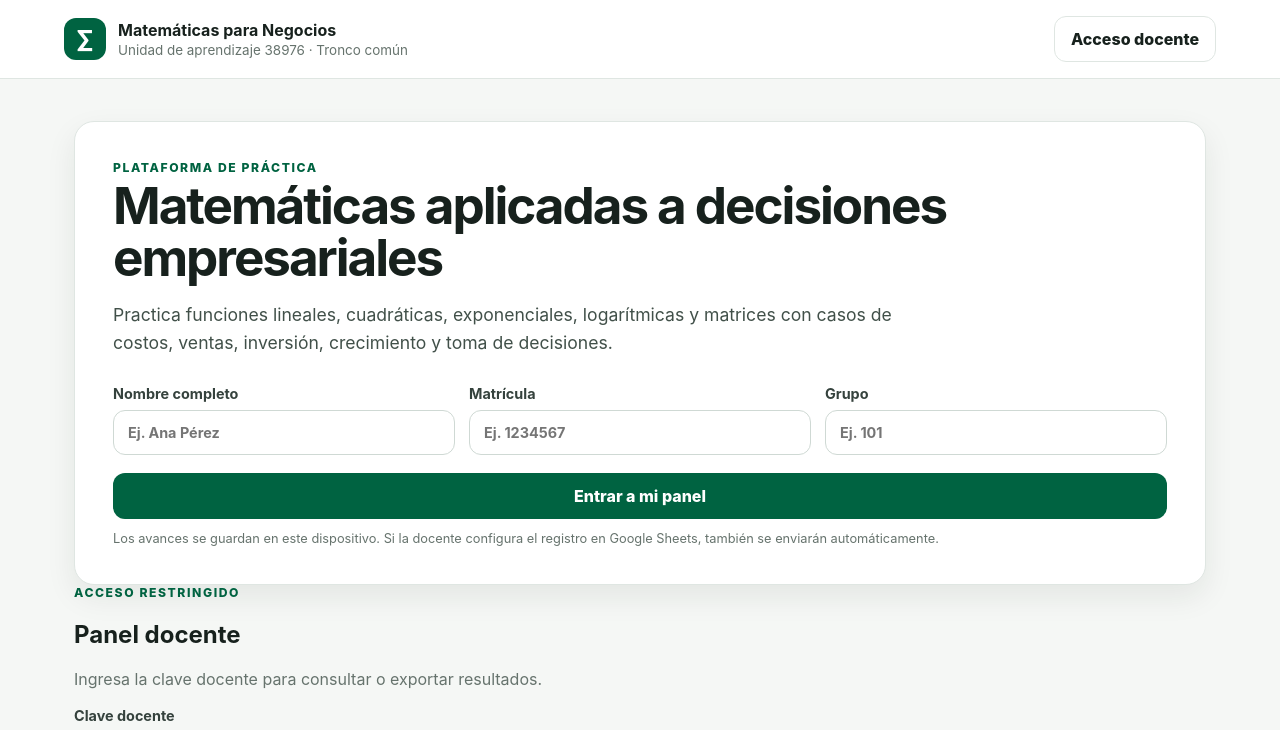
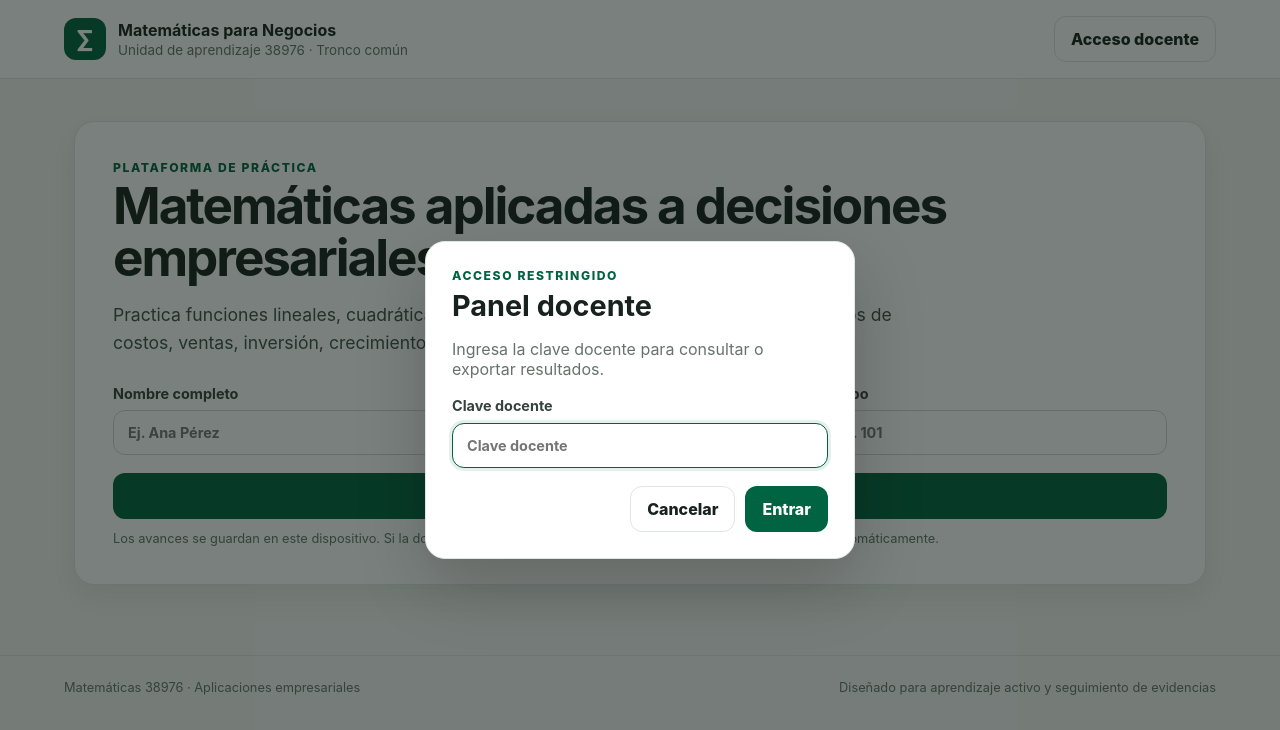
Before and after one commit to 3ahumada/matematicas-negocios-uabc, a plain HTML site: page index.html in a window 1280 px wide. Both pictures are taken after a click on the button "Acceso docente". Shown: the top 730 px of the page. Drawn offline with nearby package versions, Linux system fonts and the light colour scheme.

Commit message:
Style secure teacher access modal and logout controls

```diff
--- a/styles.css
+++ b/styles.css
@@ -40,3 +40,11 @@ input{width:100%;margin-top:8px;padding:13px 14px;border:1px solid #cfd9d4;borde
 .teacher-actions{display:flex;gap:10px;margin:24px 0}.table-wrap{overflow:auto;background:white;border:1px solid var(--line);border-radius:16px}table{width:100%;border-collapse:collapse;min-width:980px}th,td{padding:12px 14px;text-align:left;border-bottom:1px solid var(--line);font-size:.84rem}th{background:#f0f4f1;color:#415049}.config-card{padding:22px;margin-top:20px}.inline-form{display:flex;gap:10px}.inline-form input{margin:0}
 footer{display:flex;justify-content:space-between;gap:20px;padding:24px 5vw;border-top:1px solid var(--line);color:var(--muted);font-size:.8rem}
 @media(max-width:780px){.grid-3,.stats-grid,.unit-grid{grid-template-columns:1fr}.hero-row,.practice-head{flex-direction:column}.score-pill{width:100%}.answer-row{grid-template-columns:1fr}.inline-form{flex-direction:column}.topbar{align-items:flex-start}.brand span{display:none}footer{flex-direction:column}}
+
+.top-actions{display:flex;gap:10px;align-items:center}
+.modal{position:fixed;inset:0;background:rgba(13,24,19,.55);display:grid;place-items:center;padding:20px;z-index:100}
+.modal-card{width:min(430px,100%);background:white;border-radius:20px;padding:26px;border:1px solid var(--line);box-shadow:0 24px 70px rgba(0,0,0,.2)}
+.modal-card h2{margin:.35rem 0 .5rem;font-size:1.8rem}
+.modal-actions{display:flex;justify-content:flex-end;gap:10px;margin-top:18px}
+.pin-error{color:var(--danger);font-weight:700;font-size:.86rem;margin:10px 0 0}
+@media(max-width:600px){.top-actions{gap:6px}.top-actions .ghost-btn{padding:9px 10px;font-size:.78rem}}
```
